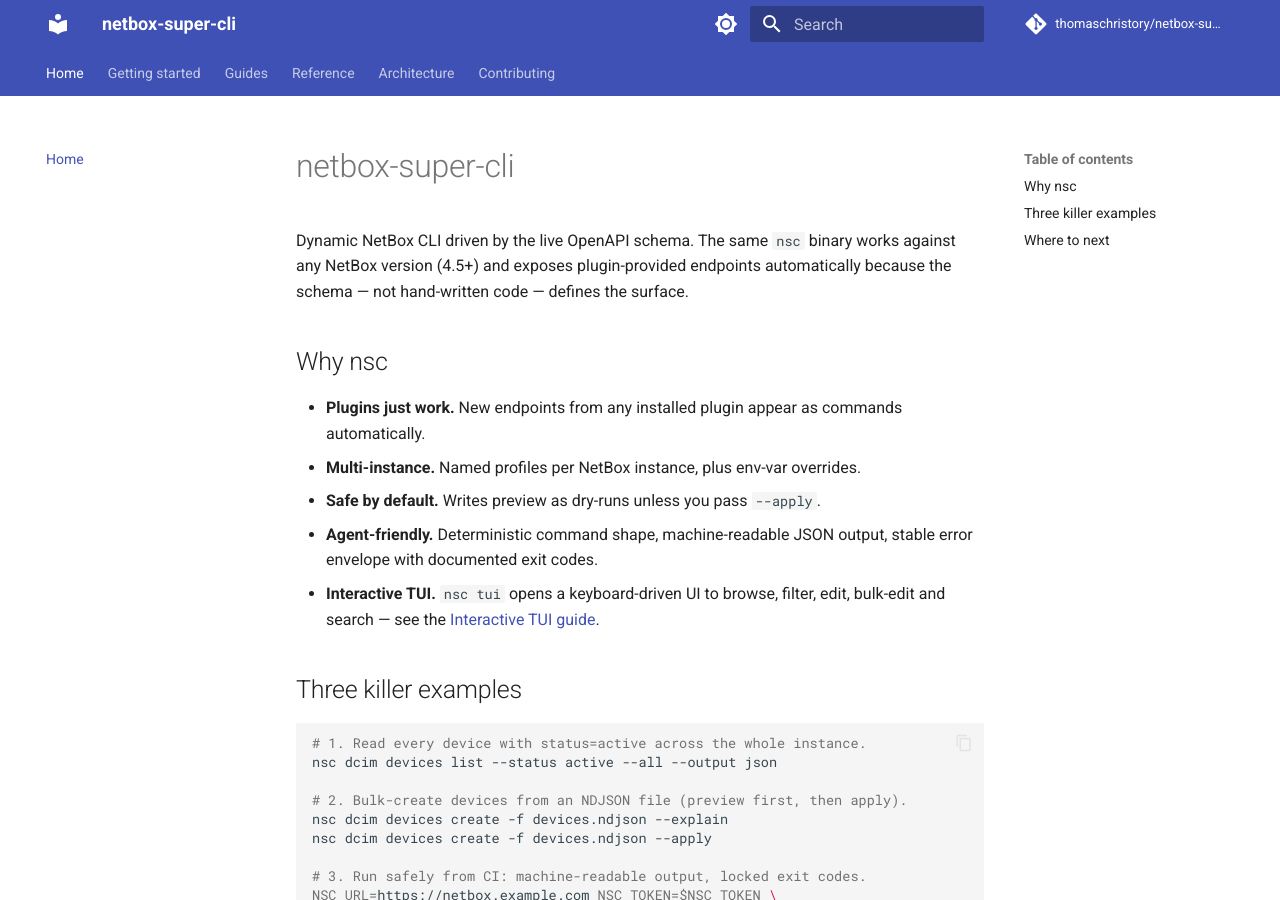
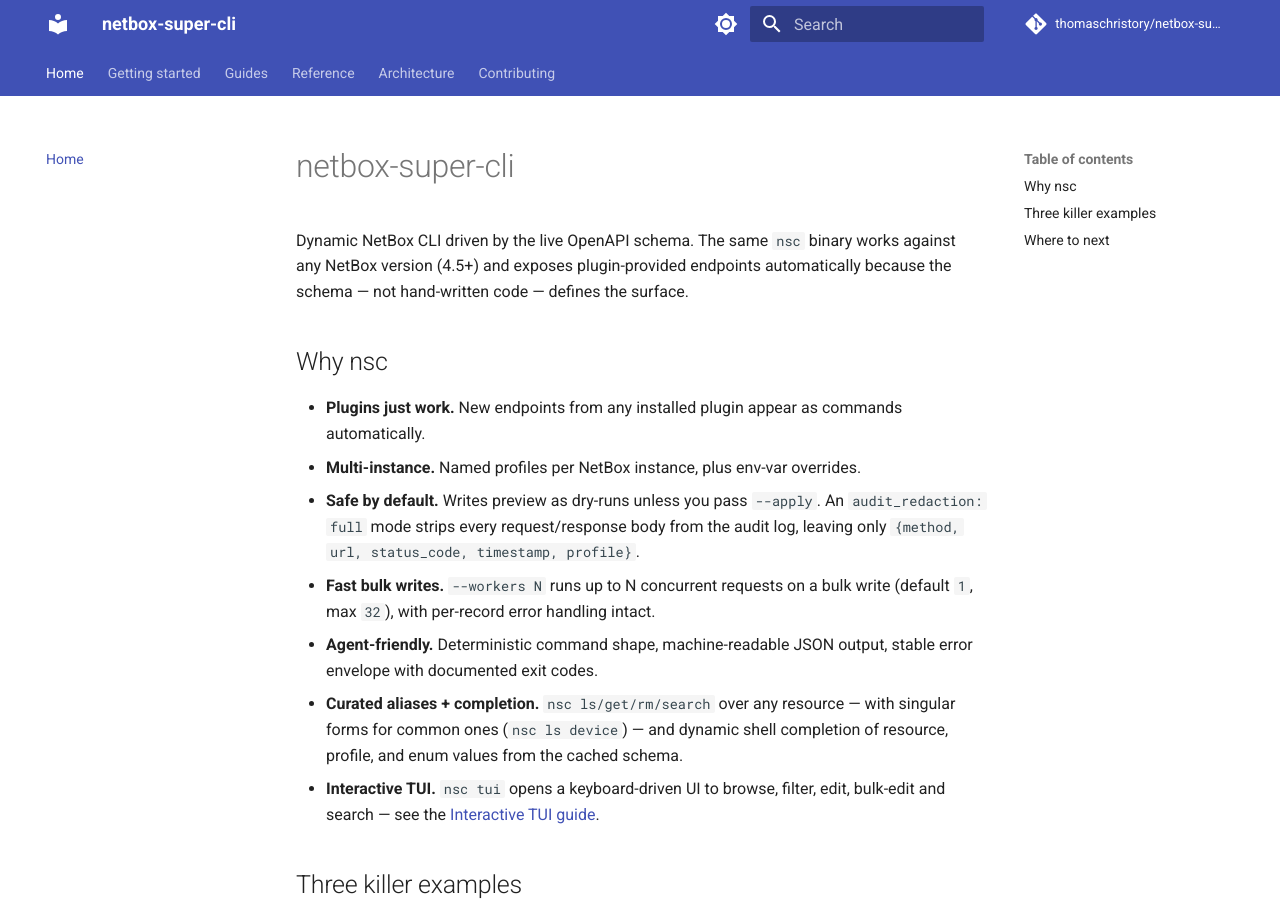
Before and after one commit to thomaschristory/netbox-super-cli, an MkDocs documentation site: the page built from docs/index.md, in a window 1280 px wide and 900 px high. Built offline with MkDocs 1.6.1 and Material for MkDocs 9.7.7, drawn with Linux system fonts in a browser that asks for light colours; comment, search, counter and statistics services are not loaded.

Commit message:
docs: document v1.3.0 features and hardening in changelog, README, home
Add an unreleased v1.3.0 CHANGELOG section covering nine merged changes:
singular alias forms (#6), --workers on bulk writes (#3), dynamic shell
completion (#2), audit_redaction: full (#5), and the CI/supply-chain and
state-root hardening (#90, #9, #12, #16, #4). Update the README writing,
completion, audit, and a new curated-aliases section, and mirror the four
user-facing features into the docs site home highlights.

Co-Authored-By: Claude Opus 4.8 (1M context) <noreply@anthropic.com>

```diff
--- a/docs/index.md
+++ b/docs/index.md
@@ -8,8 +8,15 @@ because the schema — not hand-written code — defines the surface.
 
 - **Plugins just work.** New endpoints from any installed plugin appear as commands automatically.
 - **Multi-instance.** Named profiles per NetBox instance, plus env-var overrides.
-- **Safe by default.** Writes preview as dry-runs unless you pass `--apply`.
+- **Safe by default.** Writes preview as dry-runs unless you pass `--apply`. An
+  `audit_redaction: full` mode strips every request/response body from the audit
+  log, leaving only `{method, url, status_code, timestamp, profile}`.
+- **Fast bulk writes.** `--workers N` runs up to N concurrent requests on a
+  bulk write (default `1`, max `32`), with per-record error handling intact.
 - **Agent-friendly.** Deterministic command shape, machine-readable JSON output, stable error envelope with documented exit codes.
+- **Curated aliases + completion.** `nsc ls/get/rm/search` over any resource —
+  with singular forms for common ones (`nsc ls device`) — and dynamic shell
+  completion of resource, profile, and enum values from the cached schema.
 - **Interactive TUI.** `nsc tui` opens a keyboard-driven UI to browse, filter, edit, bulk-edit and search — see the [Interactive TUI guide](guides/interactive-tui.md).
 
 ## Three killer examples
```
Also changed, not shown: CHANGELOG.md (+57 -0 lines), README.md (+34 -2 lines).
